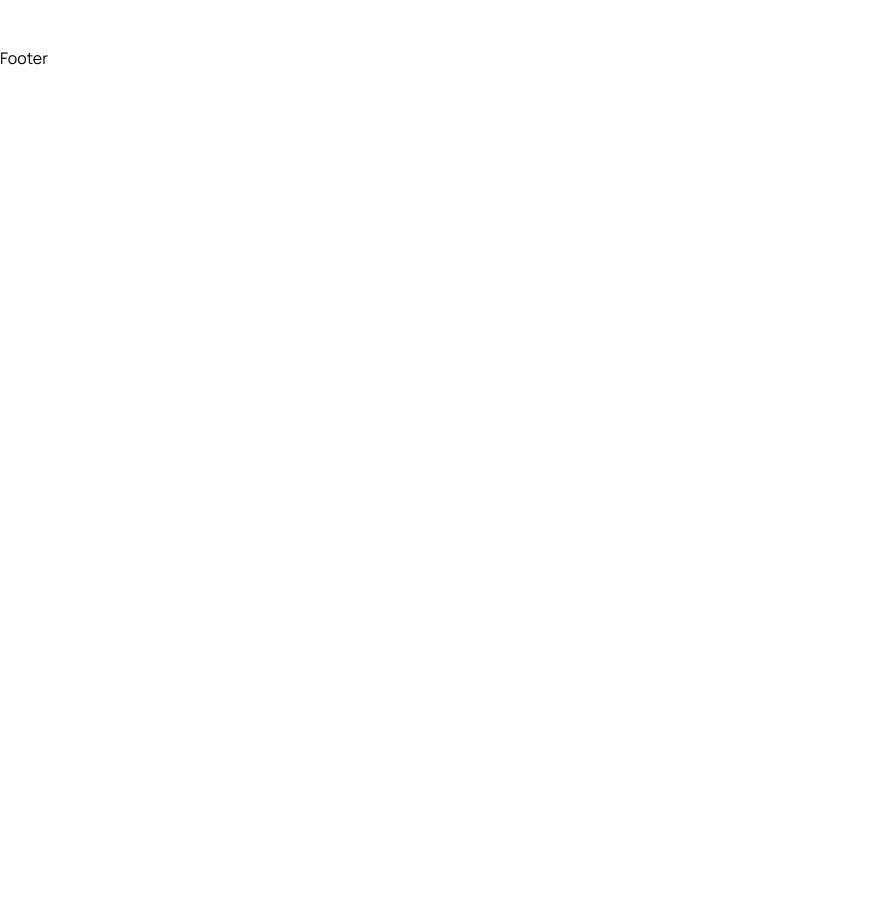
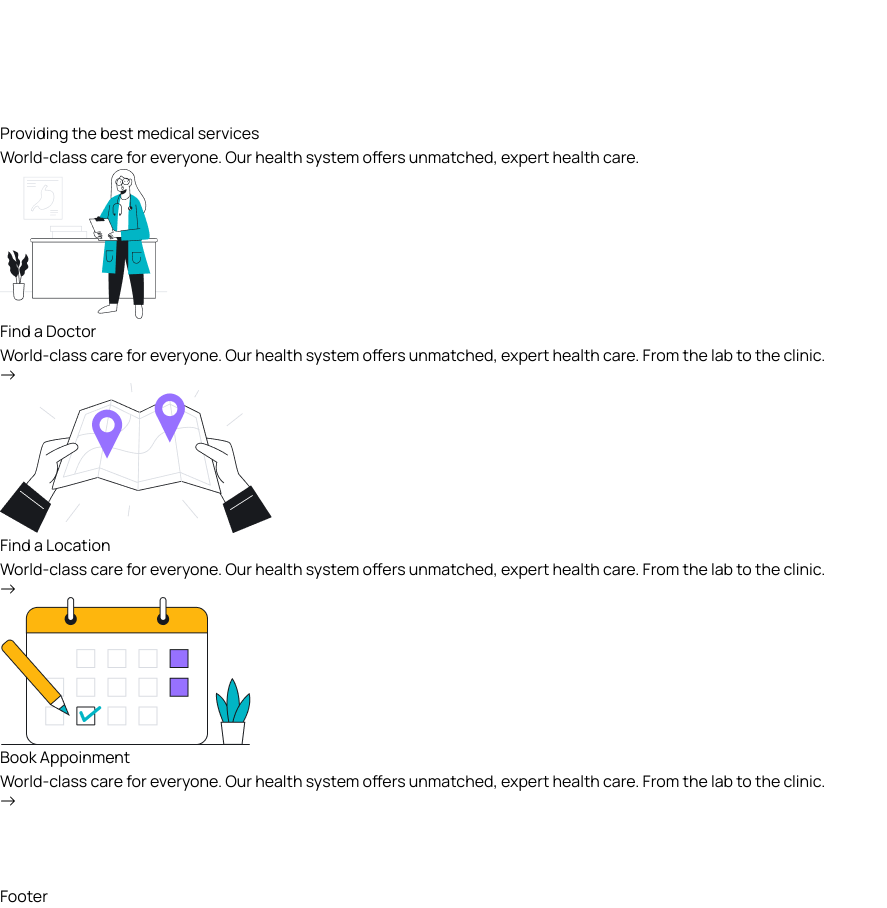
Before and after one commit to smhasanjamil/doctors-point-client-side, a React (Vite) app: page / in a window 1280 px wide. Shown: the part 1580-2488 px from the top of the page, without its empty margins (0-887 px from the left). Before the commit the page ends 1650 px from the top, so only its background shows below. Built offline with nearby package versions, Linux system fonts and the light colour scheme; the HTML template or start-up script is replaced by a standard one.

Commit message:
services added to home

```diff
--- a/src/App.css
+++ b/src/App.css
@@ -19,7 +19,7 @@
   left: 0;
   z-index: 99999;
   box-shadow: 3px 3px -8px 3px #add;
-  /* background-color: #fff; */
+  background-color: #fff;
 }
 
 @media only screen and (max-width: 768px) {
--- a/src/pages/Home.jsx
+++ b/src/pages/Home.jsx
@@ -1,6 +1,12 @@
+import { Link } from "react-router-dom";
+import { BsArrowRight } from "react-icons/bs";
+
 import heroImg01 from "../assets/images/hero-img01.png";
 import heroImg02 from "../assets/images/hero-img02.png";
 import heroImg03 from "../assets/images/hero-img03.png";
+import icon01 from "../assets/images/icon01.png";
+import icon02 from "../assets/images/icon02.png";
+import icon03 from "../assets/images/icon03.png";
 
 const Home = () => {
   return (
@@ -68,9 +74,67 @@
           </div>
         </div>
       </section>
+
       {/* ======= hero content end ======= */}
+      <section>
+        <div className="container">
+          <div className="lg:w-[470px] mx-auto">
+            <h2 className="heading text-center">
+              Providing the best medical services
+            </h2>
+            <p className="text_para text-center">
+              World-class care for everyone. Our health system offers unmatched,
+              expert health care.
+            </p>
+          </div>
 
+          <div className="grid grid-cols-1 md:grid-cols-2 lg:grid-cols-3 gap-5 lg:gap-[30px] mt-[30px] lg:mt-[55px]">
 
+            <div className="py-[30px] px-5">
+              <div className="flex items-center justify-center">
+                <img src={icon01} alt="icon01" />
+              </div>
+              <div className="mt-[30px]">
+                <h2 className="text-[26px] leading-9 text-headingColor font-[700] text-center">Find a Doctor</h2>
+                <p className="text-[16px] leading-7 text-textColor font-[400] mt-4 text-center">World-class care for everyone. Our health system offers unmatched,
+              expert health care. From the lab to the clinic.</p>
+              <Link to='/doctors' className="w-[44px] h-[44px] rounded-full border border-solid border-[#181A1E] mt-[30px] mx-auto flex items-center justify-center group hover:bg-primaryColor hover:border-none">
+                <BsArrowRight className="group-hover:text-white w-6 h-5"/>
+              </Link>
+              </div>
+            </div>
+
+            <div className="py-[30px] px-5">
+              <div className="flex items-center justify-center">
+                <img src={icon02} alt="icon02" />
+              </div>
+              <div className="mt-[30px]">
+                <h2 className="text-[26px] leading-9 text-headingColor font-[700] text-center">Find a Location</h2>
+                <p className="text-[16px] leading-7 text-textColor font-[400] mt-4 text-center">World-class care for everyone. Our health system offers unmatched,
+              expert health care. From the lab to the clinic.</p>
+              <Link to='/doctors' className="w-[44px] h-[44px] rounded-full border border-solid border-[#181A1E] mt-[30px] mx-auto flex items-center justify-center group hover:bg-primaryColor hover:border-none">
+                <BsArrowRight className="group-hover:text-white w-6 h-5"/>
+              </Link>
+              </div>
+            </div>
+
+            <div className="py-[30px] px-5">
+              <div className="flex items-center justify-center">
+                <img src={icon03} alt="icon03" />
+              </div>
+              <div className="mt-[30px]">
+                <h2 className="text-[26px] leading-9 text-headingColor font-[700] text-center">Book Appoinment</h2>
+                <p className="text-[16px] leading-7 text-textColor font-[400] mt-4 text-center">World-class care for everyone. Our health system offers unmatched,
+              expert health care. From the lab to the clinic.</p>
+              <Link to='/doctors' className="w-[44px] h-[44px] rounded-full border border-solid border-[#181A1E] mt-[30px] mx-auto flex items-center justify-center group hover:bg-primaryColor hover:border-none">
+                <BsArrowRight className="group-hover:text-white w-6 h-5"/>
+              </Link>
+              </div>
+            </div>
+
+          </div>
+        </div>
+      </section>
     </>
   );
 };
```
